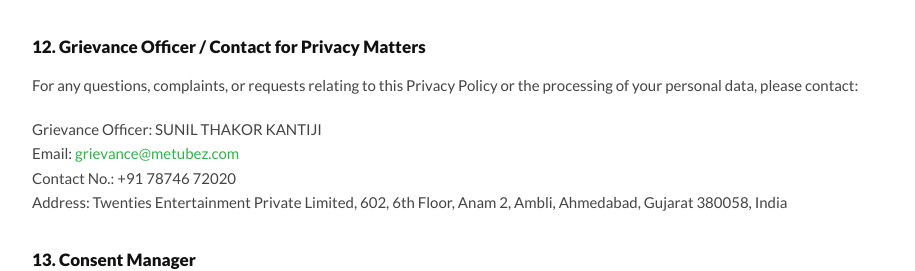
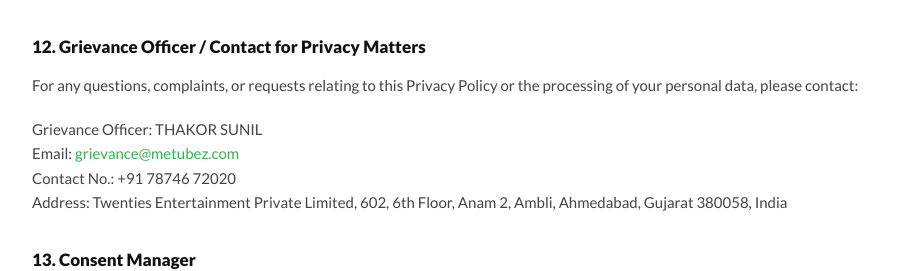
Before and after one commit to Sayuj63/metubez-website, a Next.js app: page /legal/privacy in a window 1280 px wide. Shown: the part 3525-3796 px from the top of the page, without its empty margins (344-1259 px from the left). Built offline with nearby package versions, Linux system fonts and the light colour scheme; no server answers.

Commit message:
Use "THAKOR SUNIL" as the Grievance Officer name in Privacy and Terms
Matches the name on /support/grievance, per the client.

Co-Authored-By: Claude Opus 5.5 <noreply@anthropic.com>

```diff
--- a/src/app/legal/privacy/page.tsx
+++ b/src/app/legal/privacy/page.tsx
@@ -268,7 +268,7 @@ export default function PrivacyPage() {
         Policy or the processing of your personal data, please contact:
       </p>
       <p>
-        Grievance Officer: SUNIL THAKOR KANTIJI
+        Grievance Officer: THAKOR SUNIL
         <br />
         Email: <a href="mailto:grievance@metubez.com">grievance@metubez.com</a>
         <br />
--- a/src/app/legal/terms/page.tsx
+++ b/src/app/legal/terms/page.tsx
@@ -355,7 +355,7 @@ export default function TermsPage() {
         the Platform:
       </p>
       <p>
-        Name: SUNIL THAKOR KANTIJI
+        Name: THAKOR SUNIL
         <br />
         Designation: Grievance Officer
         <br />
```
